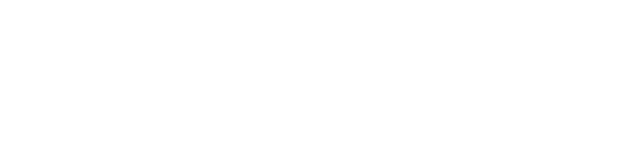
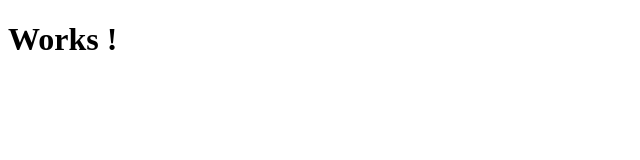
Before and after one commit to TechMky/Tinkr, a website: page index.html in a window 1280 px wide. Shown: the whole page, without its empty margins (0-640 px from the left). Drawn offline with Linux system fonts and the light colour scheme.

Commit message:
Minor copy change.

```diff
--- a/index.html
+++ b/index.html
@@ -7,6 +7,6 @@
         <link href="css/style.css" rel="stylesheet">
     </head>
     <body>
-
+        <h1>Works !</h1>
     </body>
 </html>
```
